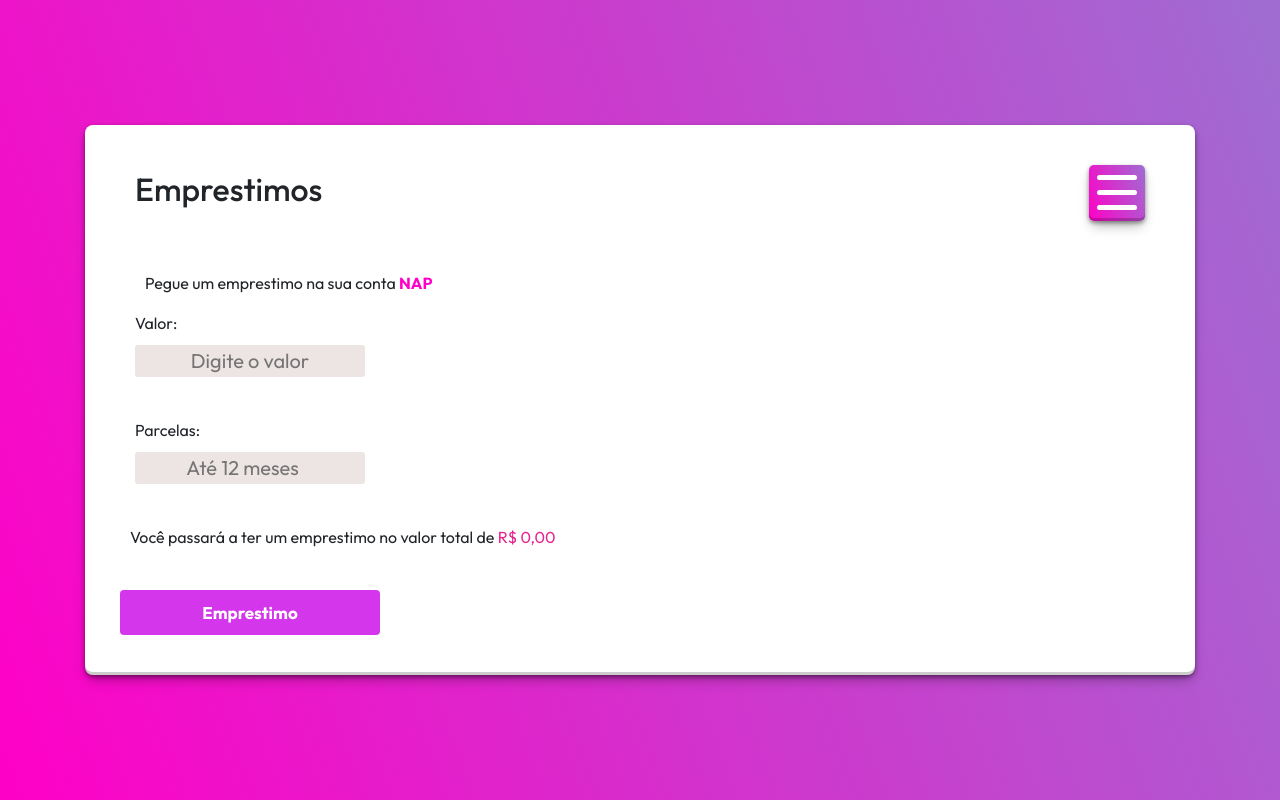
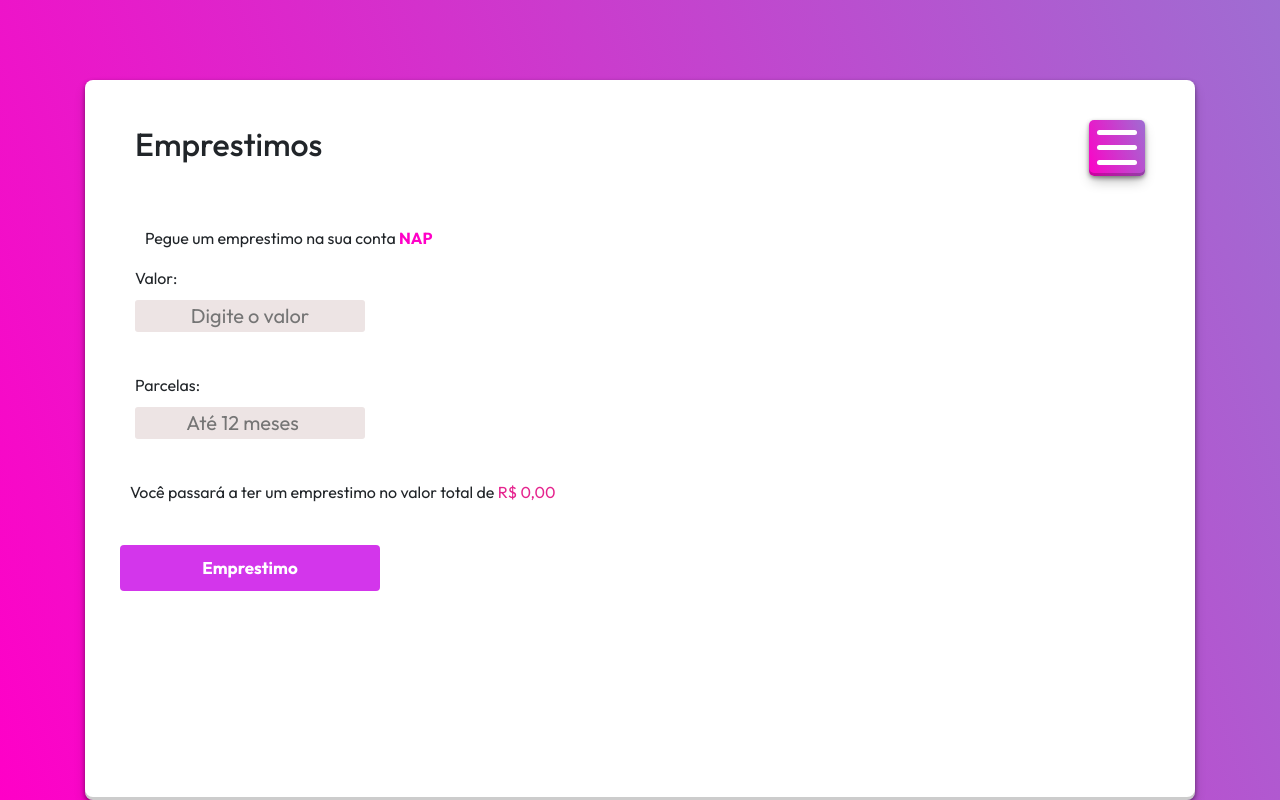
Before and after one commit to luis10barbo/nap-bank, a PHP site: page /perfil/emprestimo.php in a window 1280 px wide. Run offline with PHP 8.4, Linux system fonts and the light colour scheme.

Commit message:
Deixadas paginas consistentes com outras

```diff
--- a/perfil/deposito.php
+++ b/perfil/deposito.php
@@ -12,7 +12,7 @@
 </head>
 
 <body>
-  <div class="container">
+  <div class="container container-corpo">
     <div class="corpo rounded-lg">
       <header class="menu">
         <div class="esquerda">
--- a/perfil/emprestimo.php
+++ b/perfil/emprestimo.php
@@ -15,7 +15,7 @@
 </head>
 
 <body>
-  <div class="container">
+  <div class="container container-corpo">
     <div class="corpo rounded-lg">
       <header class="menu">
         <div class="esquerda">
--- a/perfil/transferencia.php
+++ b/perfil/transferencia.php
@@ -11,7 +11,7 @@
 </head>
 
 <body>
-  <div class="container">
+  <div class="container container-corpo">
     <div class="corpo rounded-lg">
       <header class="menu">
         <div class="esquerda">
--- a/static/css/emprestimo.css
+++ b/static/css/emprestimo.css
@@ -11,9 +11,15 @@ body {
     align-items: center;
     font-family: 'Lucida Sans', 'Lucida Sans Regular', 'Lucida Grande', 'Lucida Sans Unicode', Geneva, Verdana, sans-serif;
 }
+.container-corpo {
+    display: flex;
+    flex-direction: column;
+    height: 100%;
+}
 .corpo{
+    margin-top: auto;
     width: 100%;
-    height: 100%;
+    height: 90%;
     background-color: white;
     padding:40px 50px;
     box-shadow: rgba(0, 0, 0, 0.4) 0px 2px 4px, rgba(0, 0, 0, 0.3) 0px 7px 13px -3px, rgba(0, 0, 0, 0.2) 0px -3px 0px inset;
--- a/static/css/perfil.css
+++ b/static/css/perfil.css
@@ -11,6 +11,10 @@ body {
 .container-corpo {
     display: flex;
     flex-direction: column;
+    /* overflow: auto;
+    margin: 0;
+    width: 100%;
+    max-width: 100%; */
 }
 
 .corpo {
@@ -20,6 +24,8 @@ body {
     margin-top: auto;
     background-color: white;
     padding: 40px 80px;
+    margin-left: auto;
+    margin-right:auto;
     box-shadow: rgba(0, 0, 0, 0.4) 0px 2px 4px, rgba(0, 0, 0, 0.3) 0px 7px 13px -3px, rgba(0, 0, 0, 0.2) 0px -3px 0px inset;
 }
 
```
Also changed, not shown: static/css/depTrans.css (+9 -2 lines).
